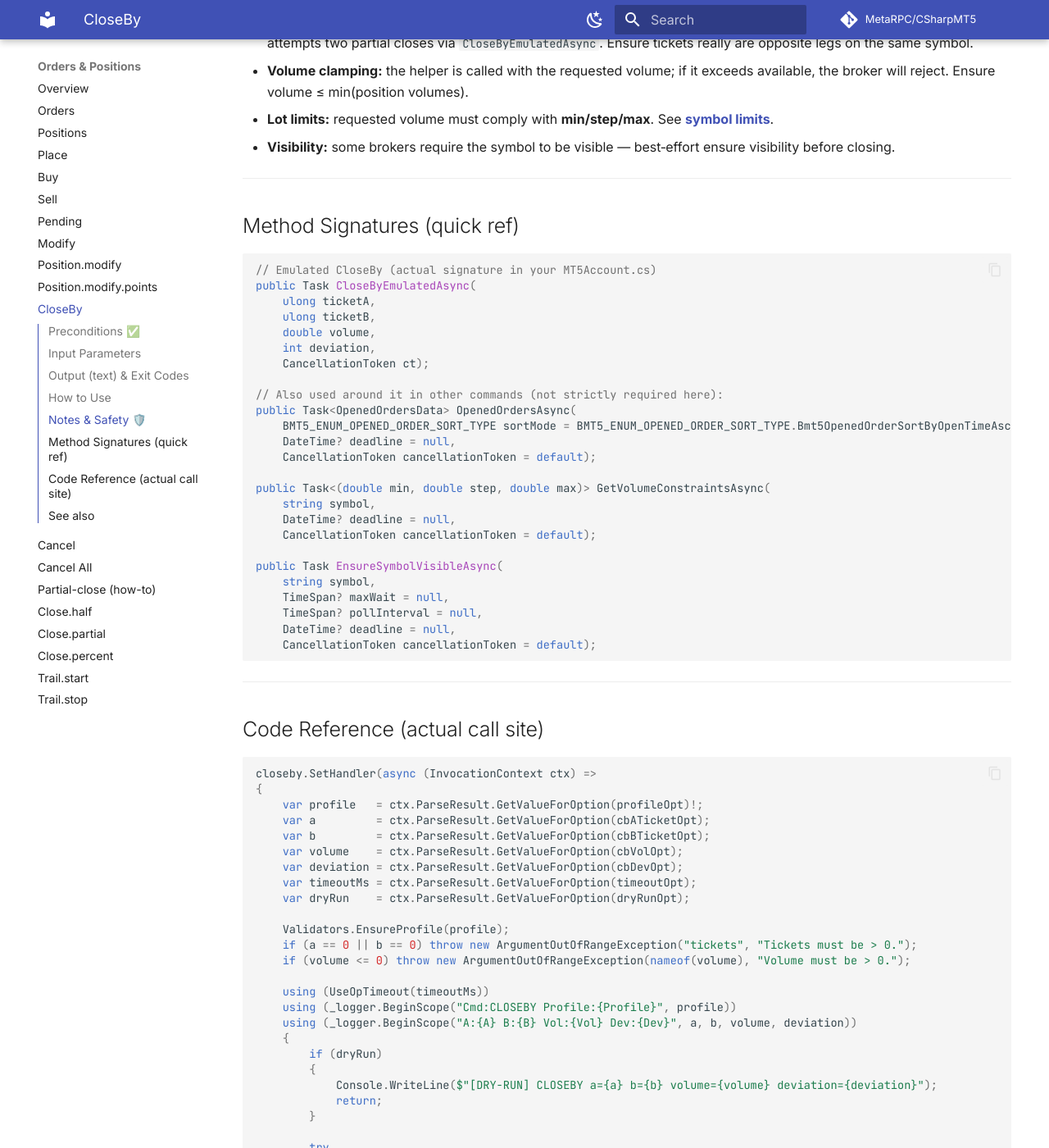
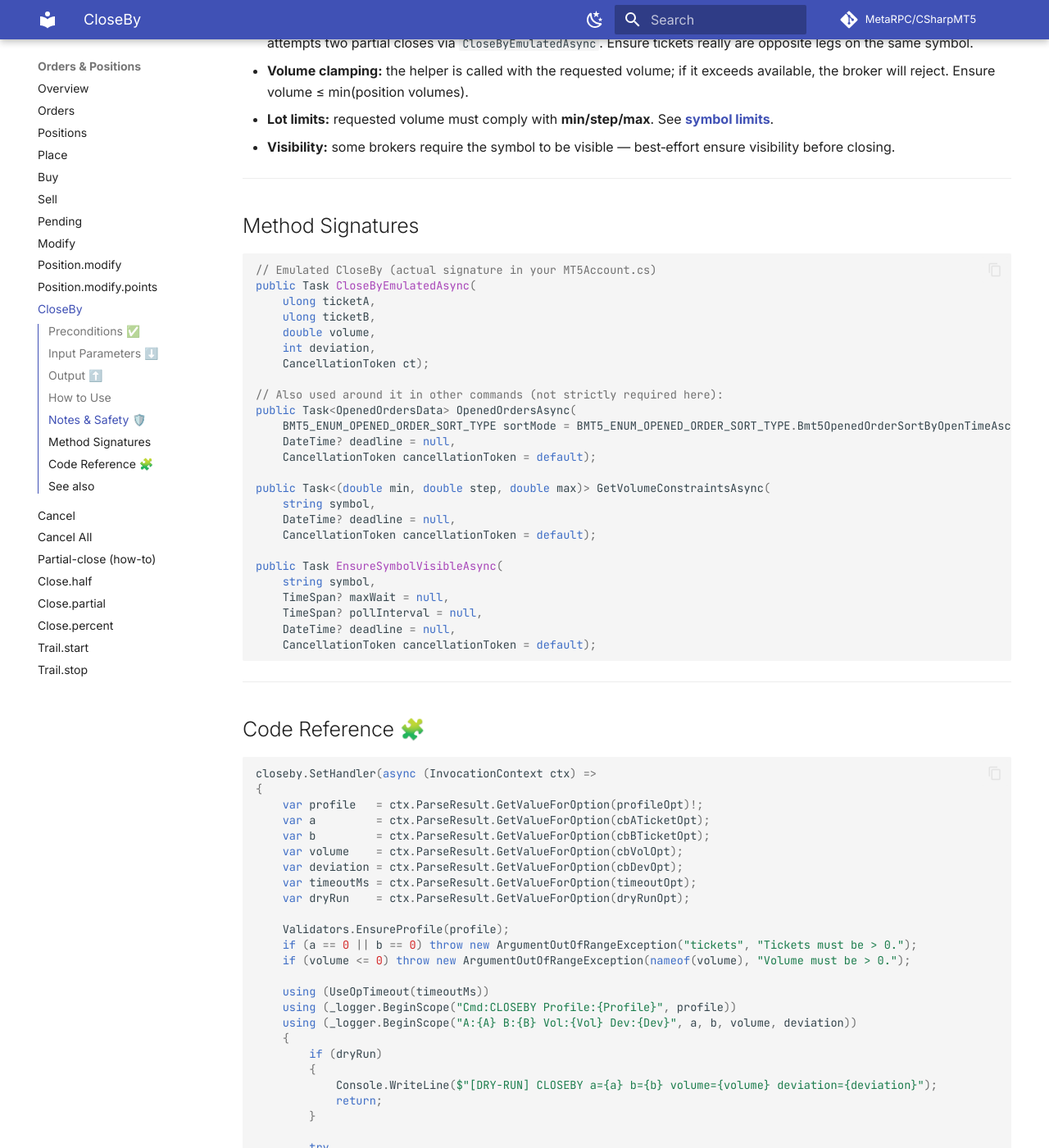
Before and after one commit to MetaRPC/CSharpMT5, an MkDocs documentation site: the page built from docs/Orders_Positions/CloseBy.md, in a window 1280 px wide and 1400 px high, scrolled down 2090 px. Shown: the whole window at 82% size. Built offline with MkDocs 1.6.1 and Material for MkDocs 9.7.7, drawn with Linux system fonts in a browser that asks for light colours; comment, search, counter and statistics services are not loaded; some of the changed text lies outside the part shown.

Commit message:
Update CloseBy.md

````diff
--- a/docs/Orders_Positions/CloseBy.md
+++ b/docs/Orders_Positions/CloseBy.md
@@ -12,7 +12,7 @@ Closes **two opposite positions** on the **same symbol** by emulating MT5 *Close
 
 ---
 
-## Input Parameters
+## Input Parameters ⬇️
 
 | Parameter         | Type   | Required | Description                                        |
 | ----------------- | ------ | -------- | -------------------------------------------------- |
@@ -28,7 +28,7 @@ Closes **two opposite positions** on the **same symbol** by emulating MT5 *Close
 
 ---
 
-## Output (text) & Exit Codes
+## Output ⬆️
 
 **Actual handler output (from your `Program.cs`):**
 
@@ -87,7 +87,7 @@ dotnet run -- closeby -p demo -a 111111 -b 222222 -v 0.02 --dry-run
 
 ---
 
-## Method Signatures (quick ref)
+## Method Signatures
 
 ```csharp
 // Emulated CloseBy (actual signature in your MT5Account.cs)
@@ -119,7 +119,7 @@ public Task EnsureSymbolVisibleAsync(
 
 ---
 
-## Code Reference (actual call site)
+## Code Reference 🧩
 
 ```csharp
 closeby.SetHandler(async (InvocationContext ctx) =>
````
